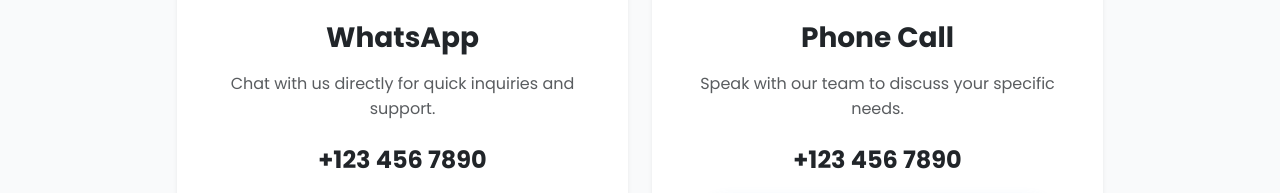
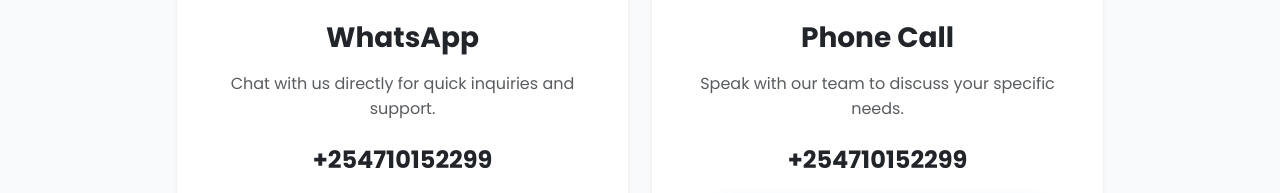
Before and after one commit to TIPAPE-254/NIMOhomecareServices, a plain HTML site: page contact.html in a window 1280 px wide. Shown: the part 607-800 px from the top of the page. Drawn offline with nearby package versions, Linux system fonts and the light colour scheme.

Commit message:
Updated contact page design and homepage layout

```diff
--- a/contact.html
+++ b/contact.html
@@ -69,8 +69,8 @@
                         </div>
                         <h3 class="card-title fw-bold mb-3">WhatsApp</h3>
                         <p class="text-muted mb-4">Chat with us directly for quick inquiries and support.</p>
-                        <h4 class="text-dark fw-bold mb-4">+123 456 7890</h4>
-                        <a href="https://wa.me/1234567890" target="_blank"
+                        <h4 class="text-dark fw-bold mb-4">+254710152299</h4>
+                        <a href="https://wa.me/+254710152299" target="_blank"
                             class="btn btn-success rounded-pill px-5 py-3 fw-bold w-100"
                             style="background-color: #25D366; border: none;">
                             Chat on WhatsApp
@@ -87,8 +87,8 @@
                         </div>
                         <h3 class="card-title fw-bold mb-3">Phone Call</h3>
                         <p class="text-muted mb-4">Speak with our team to discuss your specific needs.</p>
-                        <h4 class="text-dark fw-bold mb-4">+123 456 7890</h4>
-                        <a href="tel:+1234567890" class="btn btn-primary-custom rounded-pill px-5 py-3 fw-bold w-100">
+                        <h4 class="text-dark fw-bold mb-4">+254710152299</h4>
+                        <a href="tel:+254710152299" class="btn btn-primary-custom rounded-pill px-5 py-3 fw-bold w-100">
                             Call Now
                         </a>
                     </div>
```
